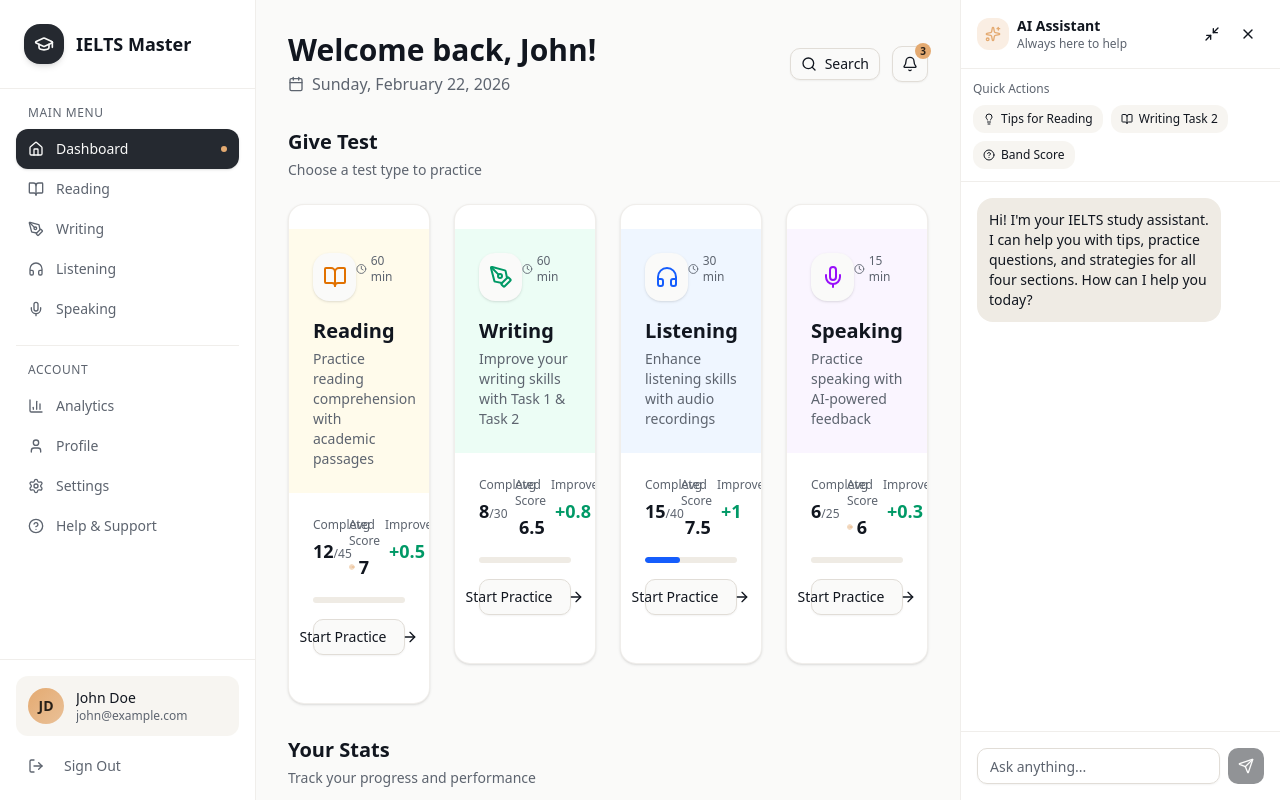
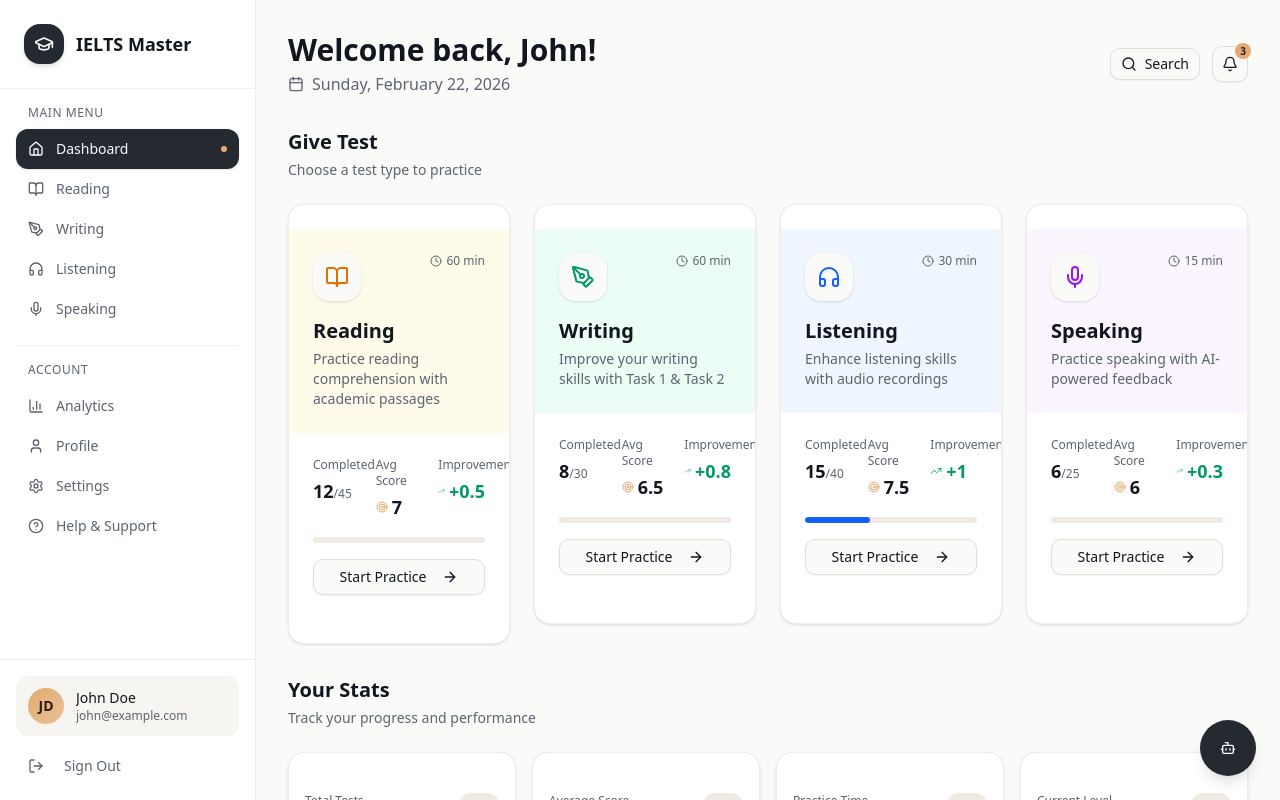
Before and after one commit to shamiunshadid/crimson-watch, a Next.js app in the folder frontend/: page /dashboard in a window 1280 px wide. Shown: the top 800 px of the page. Built offline with nearby package versions, Linux system fonts and the light colour scheme.

Commit message:
Created Main dashboard page.

```diff
--- a/frontend/src/app/dashboard/page.tsx
+++ b/frontend/src/app/dashboard/page.tsx
@@ -1,7 +1,7 @@
 "use client";
 
 import { useState } from "react";
-import { motion } from "framer-motion";
+import { motion } from "motion/react";
 import { cn } from "@/lib/utils";
 import { Sidebar } from "./_components/Sidebar";
 import { DashboardHeader } from "./_components/Dashboard-header";
@@ -10,7 +10,7 @@ import { StatsSection } from "./_components/Stats-section";
 import { AIAssistant } from "./_components/Ai-assistant";
 
 export default function DashboardPage() {
-  const [isAIOpen, setIsAIOpen] = useState(true);
+  const [isAIOpen, setIsAIOpen] = useState(false);
 
   return (
     <div className="min-h-screen bg-background">
@@ -44,7 +44,9 @@ export default function DashboardPage() {
                 </p>
               </div>
             </div>
+            <div className="">
             <TestCards />
+            </div>
           </motion.section>
 
           {/* Stats Section */}
```
